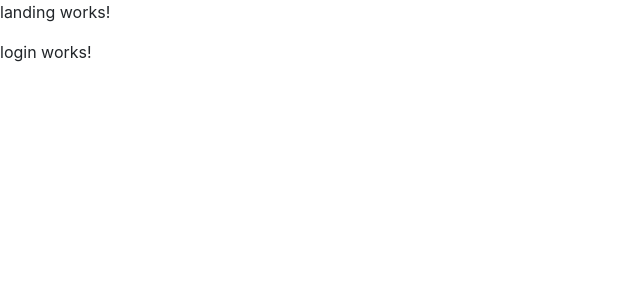
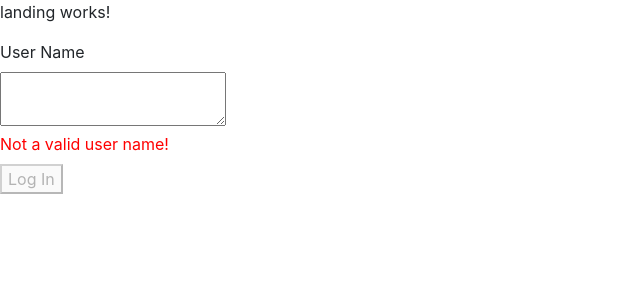
Before and after one commit to Stylianos91/MF-UI-Exercise, an Angular app: page /app/login in a window 1280 px wide. Shown: the top 300 px of the page, without its empty margins (0-640 px from the left). Built offline with nearby package versions, Linux system fonts and the light colour scheme; no server answers.

Commit message:
Design of login + stored user in session

```diff
--- a/src/app/pages/home/home.component.html
+++ b/src/app/pages/home/home.component.html
@@ -1,17 +1,16 @@
-<p>home works!</p>
 <link rel="stylesheet" href="https://use.fontawesome.com/releases/v5.7.0/css/all.css" integrity="sha384-lZN37f5QGtY3VHgisS14W3ExzMWZxybE1SJSEsQp9S+oqd12jhcu+A56Ebc1zFSJ" crossorigin="anonymous">
 
 <div>
-  <div *ngIf="lnd.max < 5; else elseBlock">
+  <div *ngIf="!checkForUser(); else elseBlock">
     <a>You are not logged in </a>
     <button (click)="goToLogin()">Log In</button>
   </div>
 
   <ng-template #elseBlock>
     <a>Welcome </a>
-    <a>User</a>
+    <a>{{userIn}}</a>
     <button (click)="goToEdit([],'', true)">New Post</button>
-    <button>Log Out</button>
+    <button (click)="goToLogin()">Log Out</button>
 
   </ng-template>
 </div>
--- a/src/app/pages/home/home.component.ts
+++ b/src/app/pages/home/home.component.ts
@@ -10,13 +10,20 @@ import {LandingComponent} from '../landing/landing.component';
   styleUrls: ['./home.component.css']
 })
 export class HomeComponent implements OnInit {
-
+userIn = '';
 
   constructor(private serverService: ServerService, private router: Router, private lnd: LandingComponent) { }
 
 
 
-
+  checkForUser() {
+this.userIn = sessionStorage.getItem('userLoggedIn');
+    if (this.userIn) {
+      return true;
+    } else {
+      return false;
+    }
+  }
 
 
 
@@ -26,6 +33,7 @@ export class HomeComponent implements OnInit {
     win.focus();
   }
   goToLogin() {
+    sessionStorage.clear();
     this.router.navigateByUrl('/app/login');
   }
   goToEdit(post, title, isNew) {
--- a/src/app/pages/landing/landing.component.ts
+++ b/src/app/pages/landing/landing.component.ts
@@ -8,14 +8,16 @@ import {ServerService} from '../../services/server.service';
 })
 export class LandingComponent implements OnInit {
   private TABLE_DATA = [];
-  private USERS = [];
+   USERS = [];
   private POSTS = [];
-   max;
+   max = 0;
   pageSize = 10;
   page = 1;
   isNew = true;
   editTitle = '';
   editMessage = '';
+  userName = '';
+  userToLogin = [];
   constructor(private serverService: ServerService) { }
 
   ngOnInit() {
--- a/src/app/pages/login/login.component.html
+++ b/src/app/pages/login/login.component.html
@@ -1 +1,10 @@
-<p>login works!</p>
+<div style="display:inline-grid">
+  <label>User Name</label>
+  <div>
+    <textarea [(ngModel)]="lnd.userName"></textarea>
+  </div>
+  <label style="color: red" *ngIf="checkUsers(lnd.userName)">Not a valid user name!</label>
+  <div>
+    <button [disabled]="checkEmpty(lnd.userName)" (click)="loginAction()"> Log In </button>
+  </div>
+</div>
--- a/src/app/pages/login/login.component.ts
+++ b/src/app/pages/login/login.component.ts
@@ -1,4 +1,6 @@
 import { Component, OnInit } from '@angular/core';
+import {LandingComponent} from '../landing/landing.component';
+import {Router} from '@angular/router';
 
 @Component({
   selector: 'app-login',
@@ -6,9 +8,44 @@ import { Component, OnInit } from '@angular/core';
   styleUrls: ['./login.component.css']
 })
 export class LoginComponent implements OnInit {
+  userNameFound = '';
+  availableUsers = [];
+  constructor(private lnd: LandingComponent, private router: Router) { }
+  checkEmpty(field) {
+    if (!field.replace(/\s/g, '').length) {
+      return true;
+    } else {
+      return false;
+    }
+  }
+  getUsers() {
+    for (let i = 0; i < this.lnd.USERS.length; i++) {
+      this.availableUsers.push(this.lnd.USERS[i].username);
+    }
+    }
 
-  constructor() { }
+  checkUsers(userName) {
+    this.getUsers();
+      if (this.availableUsers.includes(userName)) {
+        console.log('Found in names ' + userName);
+        this.userNameFound = userName;
+        return false;
+      } else {
+        console.log('Not in names');
+        return true;
+      }
+  }
 
+  loginAction() {
+    for (let i = 0; i < this.lnd.USERS.length; i++) {
+     if (this.userNameFound === this.lnd.USERS[i].username) {
+       this.lnd.userToLogin = this.lnd.USERS[i];
+       sessionStorage.setItem('userLoggedIn', this.lnd.userToLogin['name'].toString());
+       console.log('Login action------0');
+       this.router.navigateByUrl('/app/home');
+     }
+    }
+  }
   ngOnInit() {
   }
 
```
